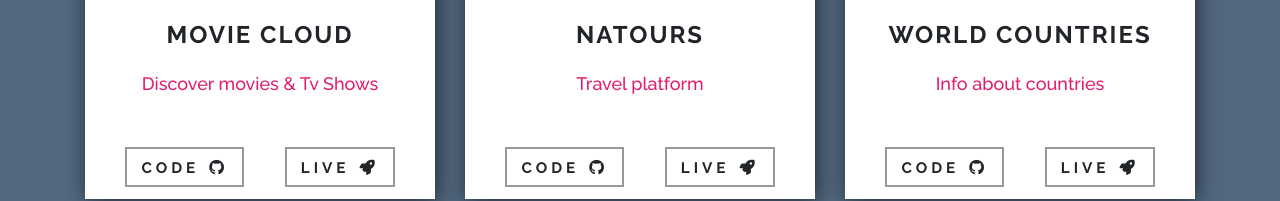
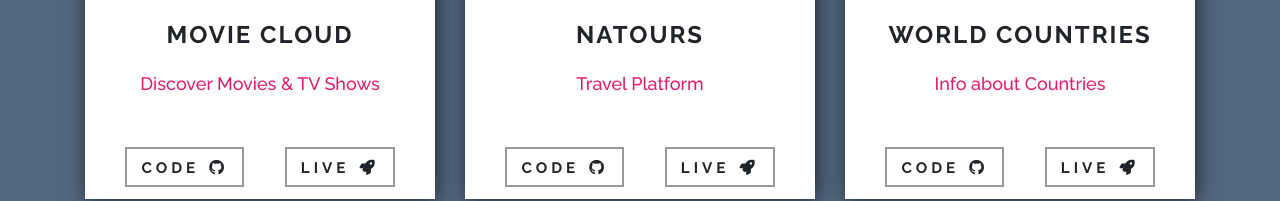
Before and after one commit to Matei87/Portfolio, a React (Create React App) app: page / in a window 1280 px wide. Shown: the part 2278-2479 px from the top of the page. Built offline with nearby package versions, Linux system fonts and the light colour scheme.

Commit message:
projects name edited

```diff
--- a/src/components/Projects/Projects.js
+++ b/src/components/Projects/Projects.js
@@ -22,8 +22,8 @@ class Projects extends React.Component {
                                 <div className="card-body">
                                     <div className="card-category">React</div>
                                     <h4 className="card-title">Movie Cloud</h4>
-                                    <p className="card-text">Discover movies &amp; Tv Shows</p>
-                                    <p className="card-description">Movie Cloud is a React application where you can find information about latest movies, tv shows or crew.</p>
+                                    <p className="card-text">Discover Movies &amp; TV Shows</p>
+                                    <p className="card-description">Movie Cloud is a React application where you can find information about latest Movies, TV Shows or Crew.</p>
                                 </div>
                                 <div className="card-footer">
                                     <a href="https://github.com/Matei87/movie-cloud" target="_blank" rel="noopener noreferrer" className="btn btn-outline-primary">CODE
@@ -47,8 +47,8 @@ class Projects extends React.Component {
                                 <div className="card-body">
                                     <div className="card-category">React</div>
                                     <h4 className="card-title">Natours</h4>
-                                    <p className="card-text">Travel platform</p>
-                                    <p className="card-description">Natours is a travel platform where you can browse your favorite destination to visit and explore.</p>
+                                    <p className="card-text">Travel Platform</p>
+                                    <p className="card-description">Natours is a Travel Platform where you can browse your favorite destination to visit and explore.</p>
                                 </div>
                                 <div className="card-footer">
                                     <a href="https://github.com/Matei87/Natours" target="_blank" rel="noopener noreferrer" className="btn btn-outline-primary">CODE
@@ -72,8 +72,8 @@ class Projects extends React.Component {
                                 <div className="card-body">
                                     <div className="card-category">React</div>
                                     <h4 className="card-title">World Countries</h4>
-                                    <p className="card-text">Info about countries</p>
-                                    <p className="card-description">Discover some info about world countries.</p>
+                                    <p className="card-text">Info about Countries</p>
+                                    <p className="card-description">Discover some info about World Countries.</p>
                                 </div>
                                 <div className="card-footer">
                                     <a href="https://github.com/Matei87/countries" target="_blank" rel="noopener noreferrer" className="btn btn-outline-primary">CODE
@@ -97,8 +97,8 @@ class Projects extends React.Component {
                                 <div className="card-body">
                                     <div className="card-category">Javascript</div>
                                     <h4 className="card-title">E-Shop</h4>
-                                    <p className="card-text">E-shop for clothes</p>
-                                    <p className="card-description">E-shop is a JavaScript application to browse clothing online. Discover the latest fashion trends.</p>
+                                    <p className="card-text">E-Shop for Clothes</p>
+                                    <p className="card-description">E-Shop is a JavaScript application to browse clothing online. Discover the latest fashion trends.</p>
                                 </div>
                                 <div className="card-footer">
                                     <a href="https://github.com/Matei87/E-Shop" target="_blank" rel="noopener noreferrer" className="btn btn-outline-primary">CODE
@@ -122,7 +122,7 @@ class Projects extends React.Component {
                                 <div className="card-body">
                                     <div className="card-category">Bootstrap</div>
                                     <h4 className="card-title">BlogBoy</h4>
-                                    <p className="card-text">Blog for latest IT news</p>
+                                    <p className="card-text">Blog for latest IT News</p>
                                     <p className="card-description">A responsive Bootstrap Blog theme with admin page.</p>
                                 </div>
                                 <div className="card-footer">
```
